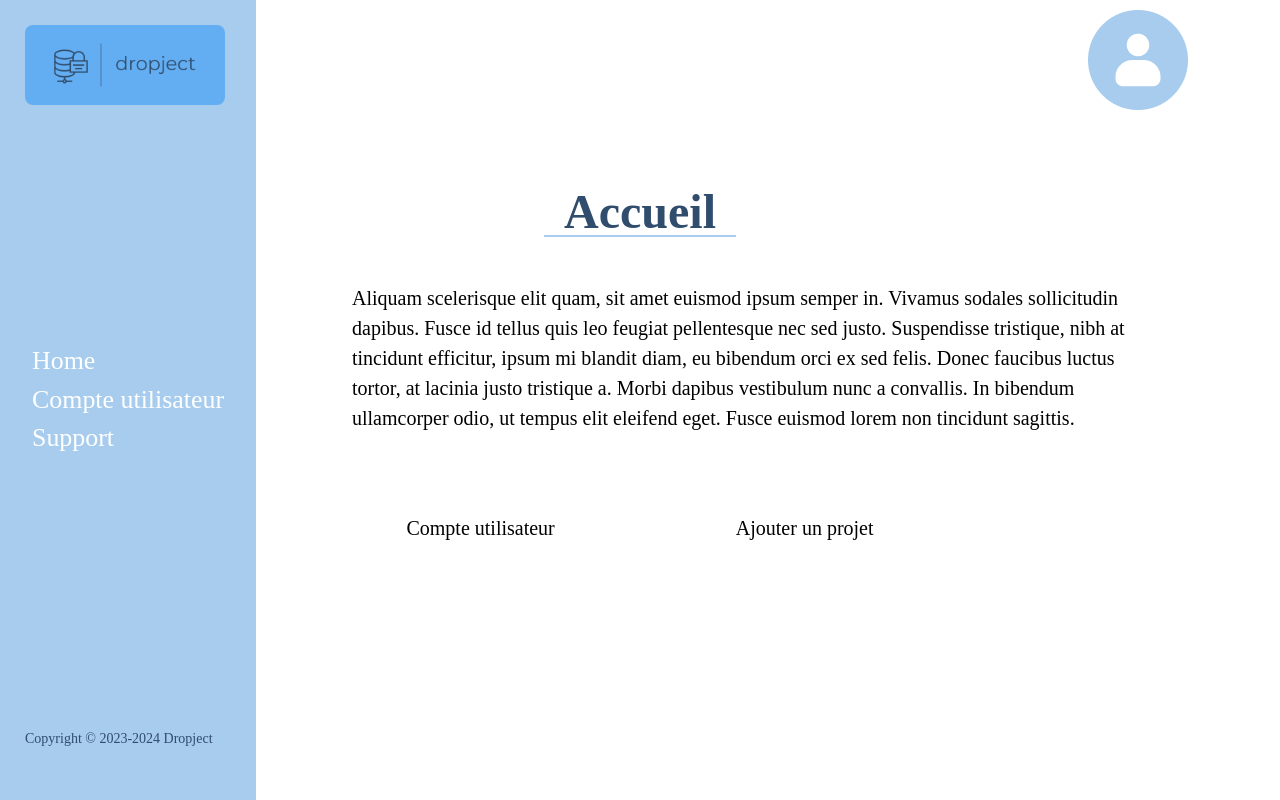
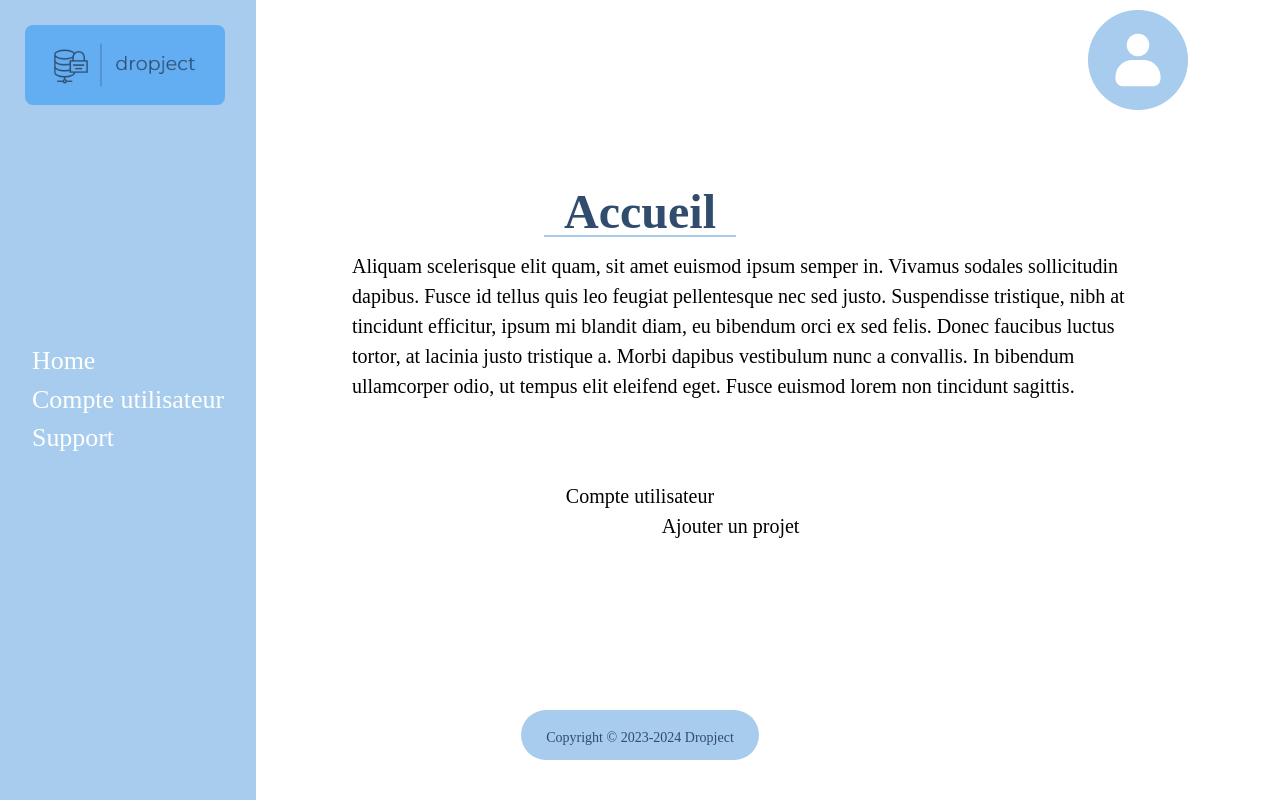
Before and after one commit to BLIZERTO/Projet_Cloud, a React (Create React App) app in the folder frontend/: page /bo in a window 1280 px wide. Built offline with nearby package versions, Linux system fonts and the light colour scheme.

Commit message:
Modif page bo/entièrement finie

```diff
--- a/frontend/src/index.css
+++ b/frontend/src/index.css
@@ -156,7 +156,7 @@ body {
 .presentation {
     font-family: theme('fontFamily.mts');
     font-size: theme('fontSize.lg');
-    padding-top: 35px;
+    padding-top: 3px;
     padding-left: 22rem;
     padding-right: 117px;
 }
@@ -169,6 +169,8 @@ a + a {
 	font-family: theme('fontFamily.mts');
     font-size: theme('fontSize.lg');
 	margin-top: 80px;
+	align-items: center;
+	flex-direction: column;
 }
 .avatar {
 	position: absolute;
--- a/frontend/src/pages/BO.tsx
+++ b/frontend/src/pages/BO.tsx
@@ -25,11 +25,10 @@ const BO = () => {
             </div>
             <div className='buttons'>
                 <Link to="/about">Compte utilisateur</Link>
-                <Link to="/about">Ajouter un projet</Link>
+                <Link to="/archives">Ajouter un projet</Link>
+
+                <Footer></Footer>
             </div>
-            <footer>
-                <Footer></Footer>
-            </footer>
         </div>
 
     );
```
